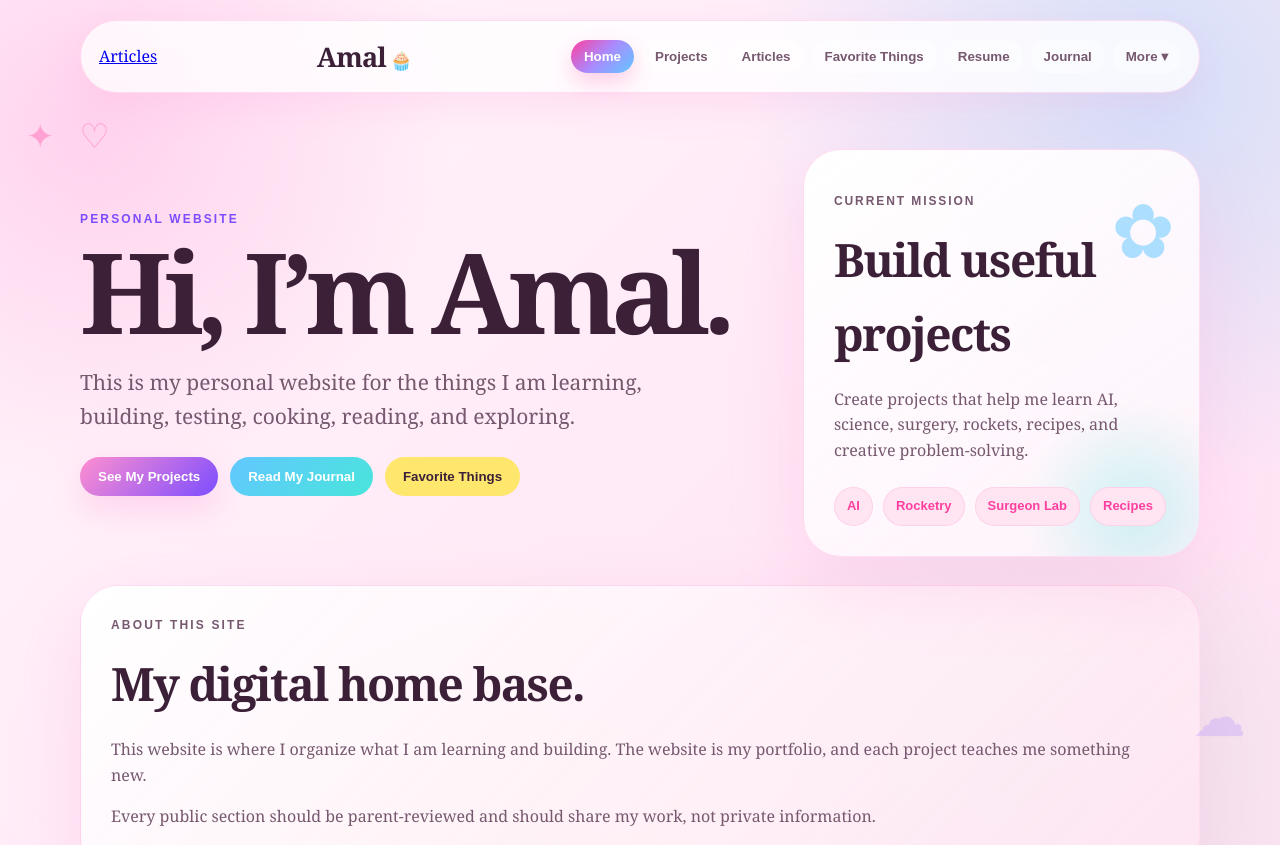
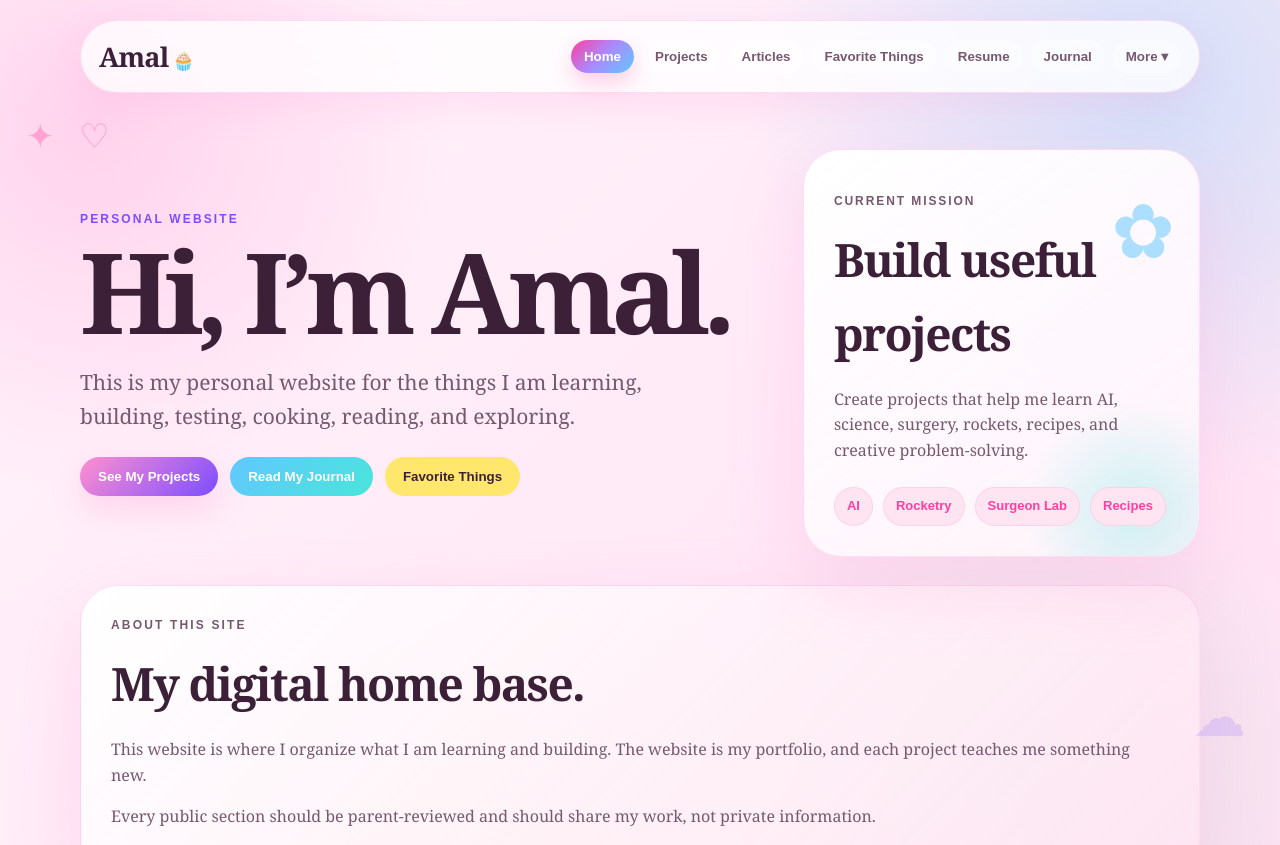
Before and after one commit to usmanaminch/amal-ai-lab, a plain HTML site: page index.html in a window 1280 px wide. Shown: the top 845 px of the page. Drawn offline with Linux system fonts and the light colour scheme.

Commit message:
Remove extra Articles link

```diff
--- a/index.html
+++ b/index.html
@@ -13,7 +13,6 @@
 <body>
   <main class="app-shell">
     <nav class="nav">
-        <a class="nav-link" href="articles/index.html">Articles</a>
       <div class="logo">Amal</div>
 
       <div class="tabs" role="tablist" aria-label="Website sections">
```
